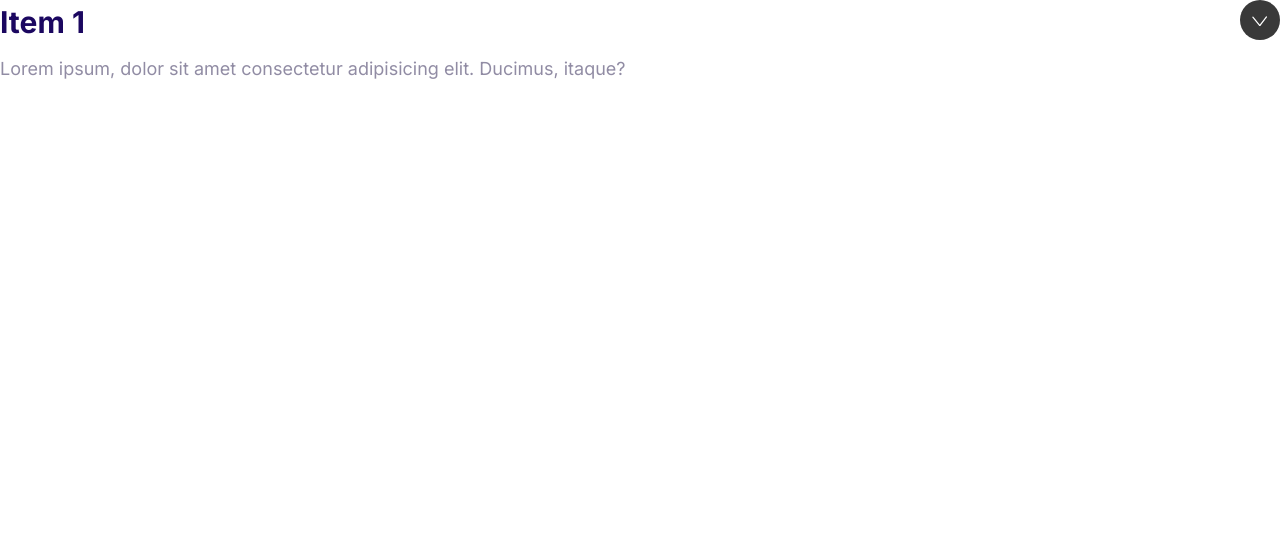
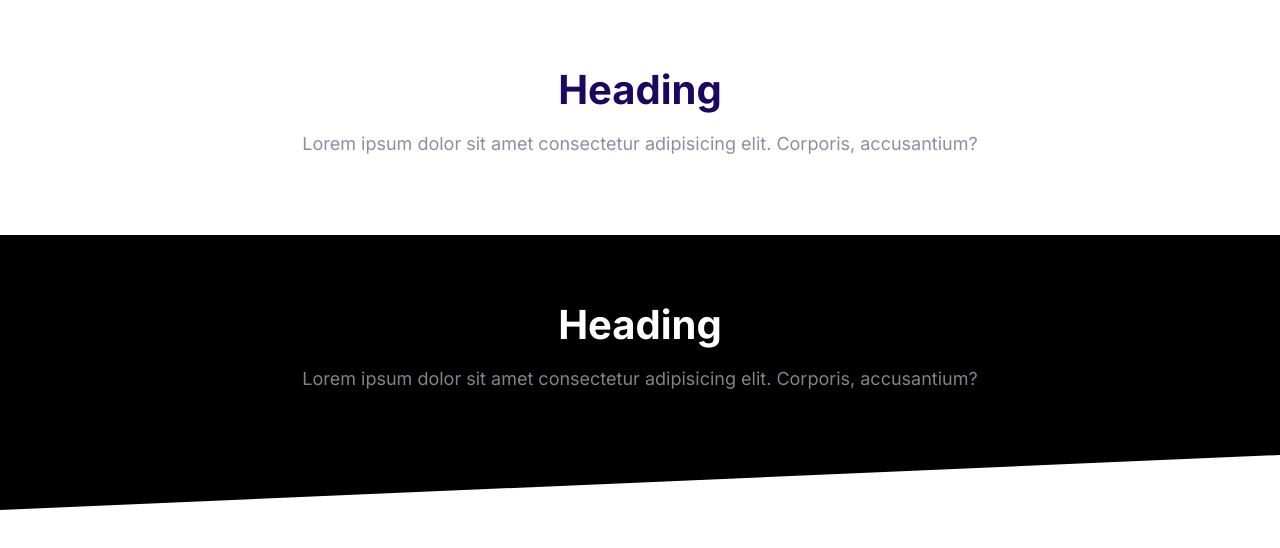
Before and after one commit to Amirhosseinsaberi/amirproject, a plain HTML site: page index.html in a window 1280 px wide. Drawn offline with Linux system fonts and the light colour scheme.

Commit message:
Build blocks component.

```diff
--- a/CSS/styles.css
+++ b/CSS/styles.css
@@ -599,3 +599,42 @@ a {
   max-height: 100vh;
   opacity: 1;
 }
+
+/* blocks */
+
+.container {
+  max-width: 1140px;
+  margin: 0 auto;
+}
+
+.block {
+  --padding-vertical: 6rem;
+  padding: var(--padding-vertical) 2rem;
+}
+
+.block__header {
+  text-align: center;
+}
+
+.block__heading {
+  margin-top: 0;
+}
+
+.block--dark {
+  background: #000;
+  color: #7b858b;
+}
+
+.block--dark .block__heading {
+  color: #fff;
+}
+
+.block--skewed-right {
+  clip-path: polygon(0% 0%, 100% 0%, 100% 100%, 0% 80%);
+  padding-bottom: calc(var(--padding-vertical) + 4rem);
+}
+
+.block--skewed-left {
+  clip-path: polygon(0% 0%, 100% 0%, 100% 80%, 0% 100%);
+  padding-bottom: calc(var(--padding-vertical) + 4rem);
+}
--- a/index.html
+++ b/index.html
@@ -15,18 +15,24 @@
     <link rel="stylesheet" href="/css/styles.css" />
   </head>
   <body>
-    <div class="collapsible collapsible--expanded">
-      <header class="collapsible__header">
-        <h2 class="collapsible__heading">Item 1</h2>
-        <svg class="icon icon--white collapsible__chevron">
-          <use xlink:href="/images/sprite.svg#chevron"></use>
-        </svg>
+    <section class="block container">
+      <header class="block__header">
+        <h2 class="block__heading">Heading</h2>
+        <p>
+          Lorem ipsum dolor sit amet consectetur adipisicing elit. Corporis,
+          accusantium?
+        </p>
       </header>
-      <div class="collapsible__content">
-        Lorem ipsum, dolor sit amet consectetur adipisicing elit. Ducimus,
-        itaque?
-      </div>
-    </div>
+    </section>
+    <section class="block block--dark block--skewed-left">
+      <header class="block__header container">
+        <h2 class="block__heading">Heading</h2>
+        <p>
+          Lorem ipsum dolor sit amet consectetur adipisicing elit. Corporis,
+          accusantium?
+        </p>
+      </header>
+    </section>
     <script src="/JS/main.js"></script>
   </body>
 </html>
```
Also changed, not shown: Components/blocks.html (added, +18 -0 lines).
